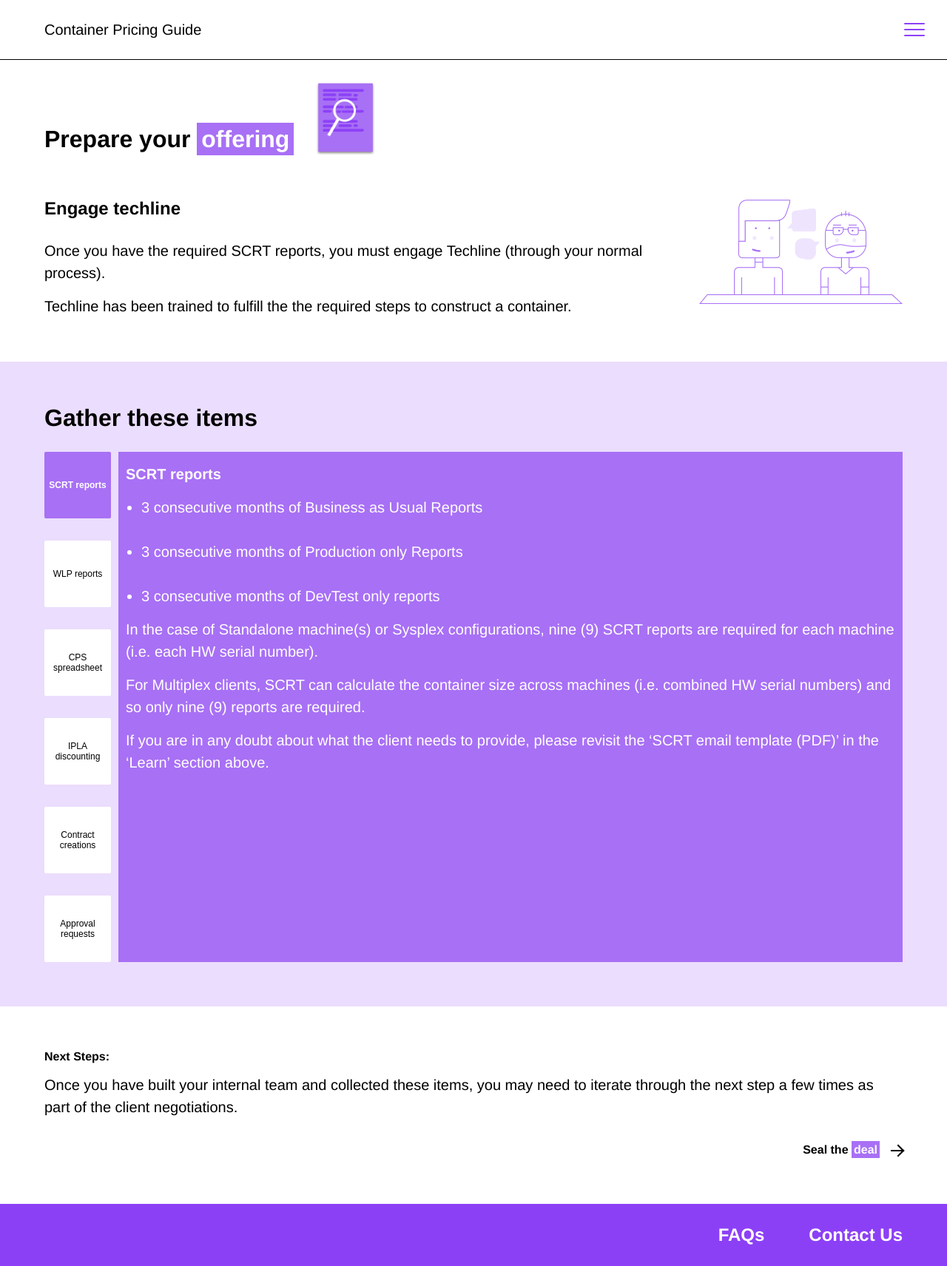
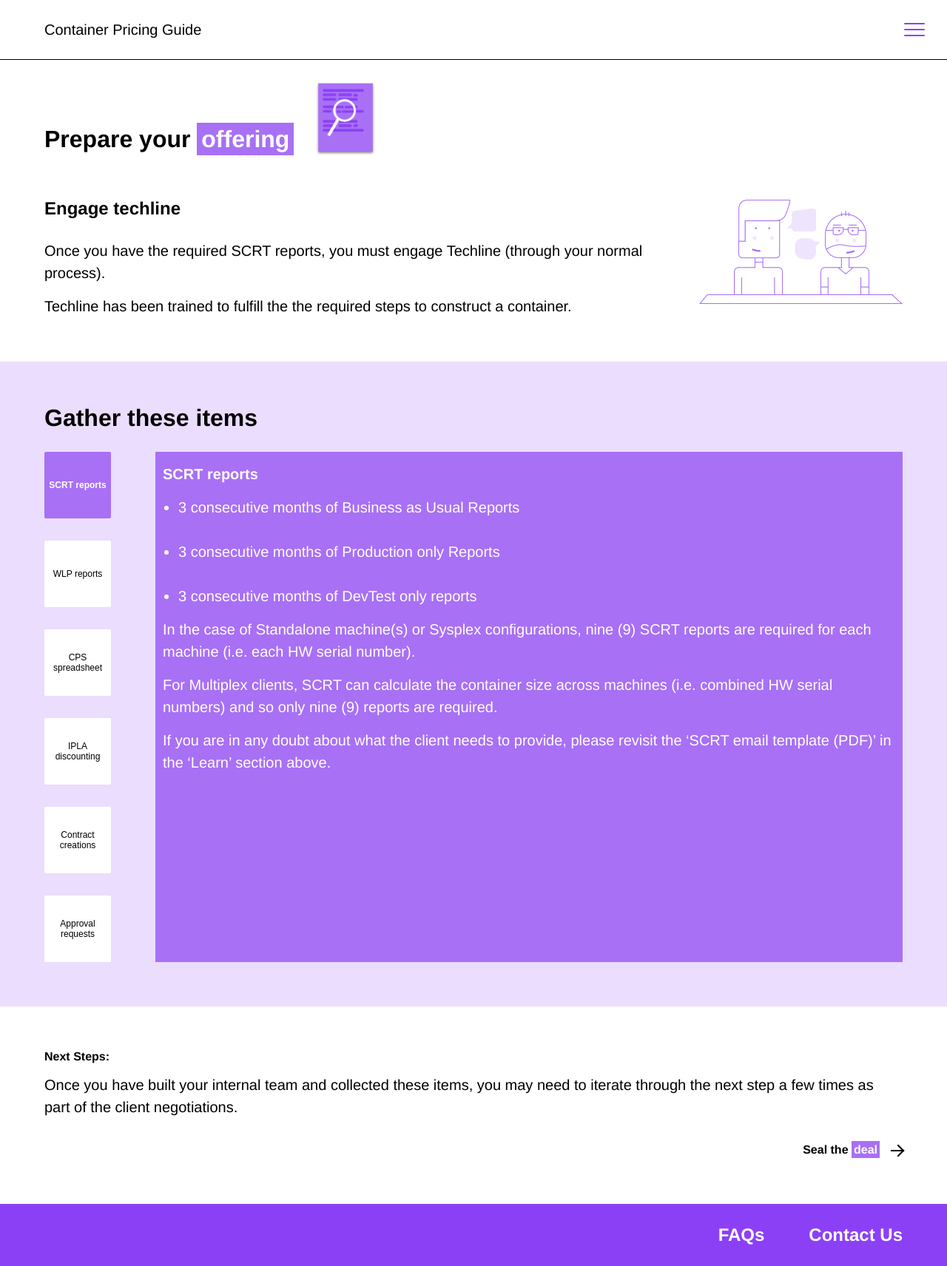
Before and after one commit to gvorbeck/container-pricing, a Jekyll site: the page built from pages/devtest-prepare.md, in a window 1280 px wide. Shown: the whole page at 74% size. Built offline with Jekyll 4.4.1, drawn with Linux system fonts in a browser that asks for light colours.

Commit message:
tab selector tablet/desktop

```diff
--- a/_sass/_solution-step.scss
+++ b/_sass/_solution-step.scss
@@ -226,6 +226,10 @@
 
             .tab-selector__tab-list {
                 margin-right: rem(10px);
+
+                @include media(ml) {
+                    margin-right: rem(60px);
+                }
             }
 
             .tab-selector__content-list {
```
